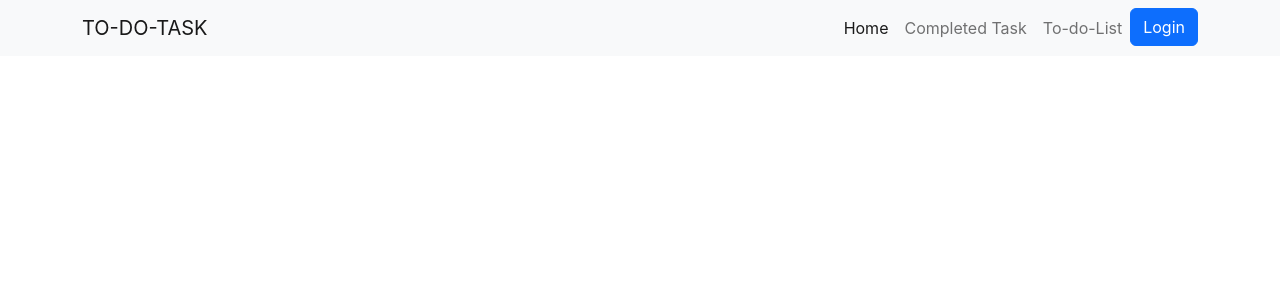
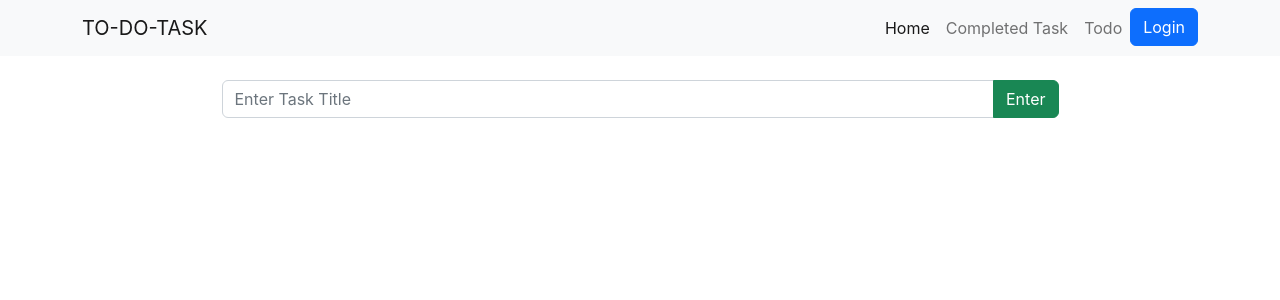
Before and after one commit to Rafat-Web-Developer/to-do-task-client, a React (Create React App) app: page /todo in a window 1280 px wide. Shown: the top 300 px of the page. Built offline with nearby package versions, Linux system fonts and the light colour scheme.

Commit message:
Create todoInput component and design also

```diff
--- a/src/App.js
+++ b/src/App.js
@@ -3,14 +3,18 @@
 import { Routes, Route } from "react-router-dom";
 import Home from "./Pages/Home/Home";
 import Navbar from "./Pages/shared/Navbar";
+import ToDo from "./Pages/ToDo/ToDo";
 
 function App() {
   return (
     <>
       <Navbar></Navbar>
-      <Routes>
-        <Route path="/" element={<Home></Home>}></Route>
-      </Routes>
+      <main className="container my-4">
+        <Routes>
+          <Route path="/" element={<Home></Home>}></Route>
+          <Route path="/todo" element={<ToDo></ToDo>}></Route>
+        </Routes>
+      </main>
     </>
   );
 }
--- /dev/null
+++ b/src/Pages/ToDo/ToDo.js
@@ -0,0 +1,12 @@
+import React from "react";
+import ToDoInput from "./ToDoInput";
+
+const ToDo = () => {
+  return (
+    <>
+      <ToDoInput></ToDoInput>
+    </>
+  );
+};
+
+export default ToDo;
--- /dev/null
+++ b/src/Pages/ToDo/ToDoInput.js
@@ -0,0 +1,22 @@
+import React from "react";
+
+const ToDoInput = () => {
+  return (
+    <section className="d-flex justify-content-center">
+      <div class="input-group mb-3 w-75">
+        <input
+          type="text"
+          class="form-control"
+          placeholder="Enter Task Title"
+          aria-label="Enter Task Title"
+          aria-describedby="button-addon2"
+        />
+        <button class="btn btn-success" type="button" id="button-addon2">
+          Enter
+        </button>
+      </div>
+    </section>
+  );
+};
+
+export default ToDoInput;
--- a/src/Pages/shared/Navbar.js
+++ b/src/Pages/shared/Navbar.js
@@ -33,8 +33,8 @@ const Navbar = () => {
                 </Link>
               </li>
               <li className="nav-item">
-                <Link className="nav-link" to="/toDoList">
-                  To-do-List
+                <Link className="nav-link" to="/todo">
+                  Todo
                 </Link>
               </li>
               <li className="nav-item">
```
